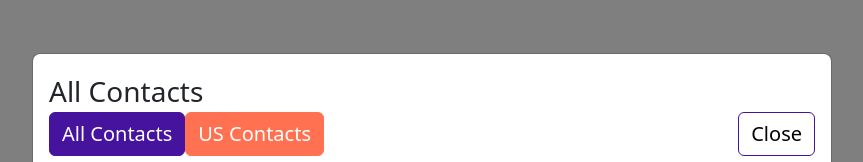
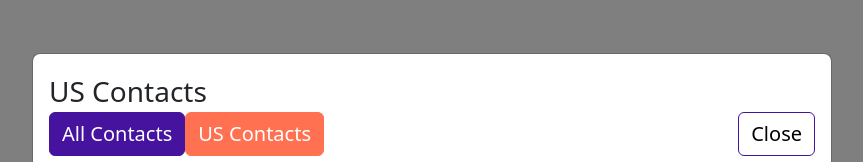
Before and after one commit to rahatkabir007/mediusware-task, a React (Vite) app: page /modalB in a window 1280 px wide. Shown: the part 183-345 px from the top of the page, without its empty margins (208-1071 px from the left). Built offline with nearby package versions, Linux system fonts and the light colour scheme; no server answers.

Commit message:
problem b half solve

```diff
--- a/src/components/ModalB.jsx
+++ b/src/components/ModalB.jsx
@@ -114,7 +114,7 @@ const ModalB = () => {
                         <div className="modal-header">
                             <div className="d-flex flex-column row-gap-3 justify-content-start w-100">
                                 <div>
-                                    <h3 className="modal-title">All Contacts</h3>
+                                    <h3 className="modal-title">US Contacts</h3>
                                 </div>
 
                                 <div className="d-flex column-gap-2 justify-content-between align-items-center ">
```
